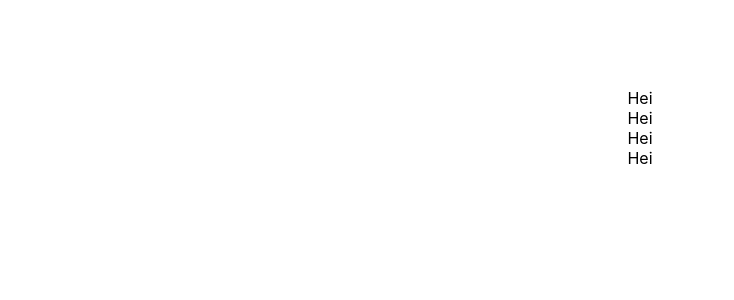
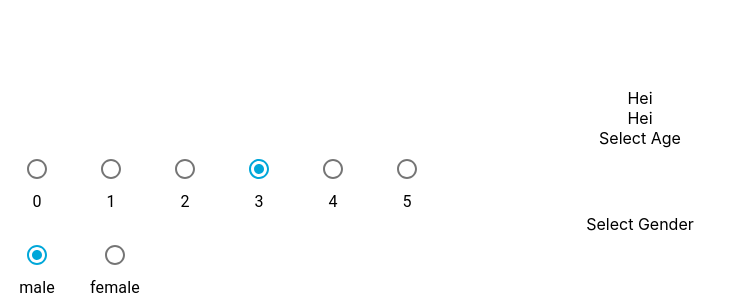
Before and after one commit to CogitoNTNU/face-aging, a React (Create React App) app in the folder face-aging-app/: page / in a window 1280 px wide. Shown: the part 1724-2024 px from the top of the page, without its empty margins (0-734 px from the left). Before the commit the page ends 1892 px from the top, so only its background shows below. Built offline with nearby package versions, Linux system fonts and the light colour scheme.

Commit message:
Created radiobuttons for target age and gender

```diff
--- a/face-aging-app/package.json
+++ b/face-aging-app/package.json
@@ -3,6 +3,7 @@
   "version": "0.1.0",
   "private": true,
   "dependencies": {
+    "@material-ui/core": "^4.6.0",
     "@tensorflow/tfjs": "^1.3.1",
     "@types/jest": "24.0.21",
     "@types/node": "12.12.3",
--- a/face-aging-app/src/components/AgeSelector.tsx
+++ b/face-aging-app/src/components/AgeSelector.tsx
@@ -1,5 +1,82 @@
-import React from "react";
+import React, { ChangeEvent } from "react";
 
-export default function AgeSelector() {
-  return <div>Hei</div>;
+import { withStyles } from "@material-ui/core/styles";
+import Radio, { RadioProps } from "@material-ui/core/Radio";
+import { RadioGroup, FormControlLabel } from "@material-ui/core";
+
+interface Props {
+  label: string;
+  targetAge: number;
+  registerTargetAge: Function;
 }
+
+const BlueRadio = withStyles({
+  root: {
+    "&$checked": {
+      color: "#00A7D9"
+    }
+  },
+  checked: {}
+})((props: RadioProps) => <Radio color="default" {...props} />);
+
+export default function AgeSelector({
+  label,
+  registerTargetAge,
+  targetAge
+}: Props) {
+  const handleChange = (event: ChangeEvent<unknown>) => {
+    let value = (event.target as HTMLInputElement).value;
+    let numericalVal = parseInt(value, 10);
+    registerTargetAge(numericalVal);
+  };
+
+  return (
+    <div>
+      <div>{label}</div>
+      <RadioGroup
+        row
+        aria-label="radio-buttons"
+        name="ageSelect"
+        value={String(targetAge)}
+        onChange={handleChange}
+      >
+        <FormControlLabel
+          value={String(0)}
+          control={<BlueRadio />}
+          label={0}
+          labelPlacement="bottom"
+        />
+        <FormControlLabel
+          value={String(1)}
+          control={<BlueRadio />}
+          label={1}
+          labelPlacement="bottom"
+        />
+        <FormControlLabel
+          value={String(2)}
+          control={<BlueRadio />}
+          label={2}
+          labelPlacement="bottom"
+        />
+        <FormControlLabel
+          value={String(3)}
+          control={<BlueRadio />}
+          label={3}
+          labelPlacement="bottom"
+        />
+        <FormControlLabel
+          value={String(4)}
+          control={<BlueRadio />}
+          label={4}
+          labelPlacement="bottom"
+        />
+        <FormControlLabel
+          value={String(5)}
+          control={<BlueRadio />}
+          label={5}
+          labelPlacement="bottom"
+        />
+      </RadioGroup>
+    </div>
+  );
+}
--- a/face-aging-app/src/components/GenderSelector.tsx
+++ b/face-aging-app/src/components/GenderSelector.tsx
@@ -1,5 +1,60 @@
-import React from "react";
+import React, { ChangeEvent } from "react";
 
-export default function GenderSelector() {
-  return <div>Hei</div>;
+import { withStyles } from "@material-ui/core/styles";
+import Radio, { RadioProps } from "@material-ui/core/Radio";
+import { RadioGroup, FormControlLabel } from "@material-ui/core";
+
+interface Props {
+  label: string;
+  targetGender: string;
+  registerTargetGender: Function;
 }
+
+const BlueRadio = withStyles({
+  root: {
+    "&$checked": {
+      color: "#00A7D9"
+    }
+  },
+  checked: {}
+})((props: RadioProps) => <Radio color="default" {...props} />);
+
+export default function GenderSelector({
+  label,
+  registerTargetGender,
+  targetGender
+}: Props) {
+  {
+    const handleChange = (event: ChangeEvent<unknown>) => {
+      let value = (event.target as HTMLInputElement).value;
+      console.log(value);
+      registerTargetGender(value);
+    };
+
+    return (
+      <div>
+        <div>{label}</div>
+        <RadioGroup
+          row
+          aria-label="radio-buttons"
+          name="ageSelect"
+          value={targetGender}
+          onChange={handleChange}
+        >
+          <FormControlLabel
+            value={"male"}
+            control={<BlueRadio />}
+            label={"male"}
+            labelPlacement="bottom"
+          />
+          <FormControlLabel
+            value={"female"}
+            control={<BlueRadio />}
+            label={"female"}
+            labelPlacement="bottom"
+          />
+        </RadioGroup>
+      </div>
+    );
+  }
+}
--- a/face-aging-app/src/container/FaceAgeContainer.tsx
+++ b/face-aging-app/src/container/FaceAgeContainer.tsx
@@ -7,13 +7,32 @@ import PictureUploader from "../components/PictureUploader";
 import PictureViewer from "../components/PictureViewer";
 
 export default function FaceAgeContainer() {
+  const [targetAge, setTargetAge] = React.useState(3);
+  const [targetGender, setTargetGender] = React.useState("male");
+
+  const registerTargetAge = (newTarget: number) => {
+    setTargetAge(newTarget);
+  };
+
+  const registerTargetGender = (newTarget: string) => {
+    setTargetGender(newTarget);
+  };
+
   return (
     <div>
       <Header />
       <PictureUploader />
       <PictureViewer />
-      <AgeSelector />
-      <GenderSelector />
+      <AgeSelector
+        label={"Select Age"}
+        registerTargetAge={registerTargetAge}
+        targetAge={targetAge}
+      />
+      <GenderSelector
+        label={"Select Gender"}
+        registerTargetGender={registerTargetGender}
+        targetGender={targetGender}
+      />
     </div>
   );
 }
```
Also changed, not shown: face-aging-app/public/cogito_logo.svg (deleted), 1 other file (tests, documents, lock files or other folders).
